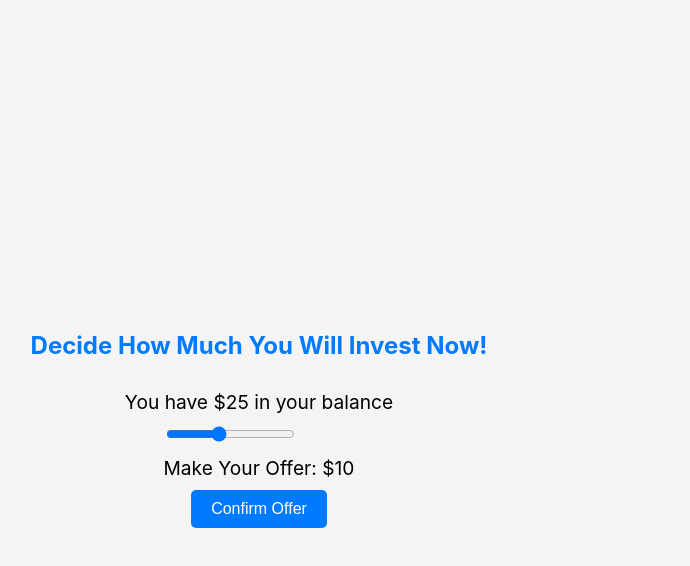
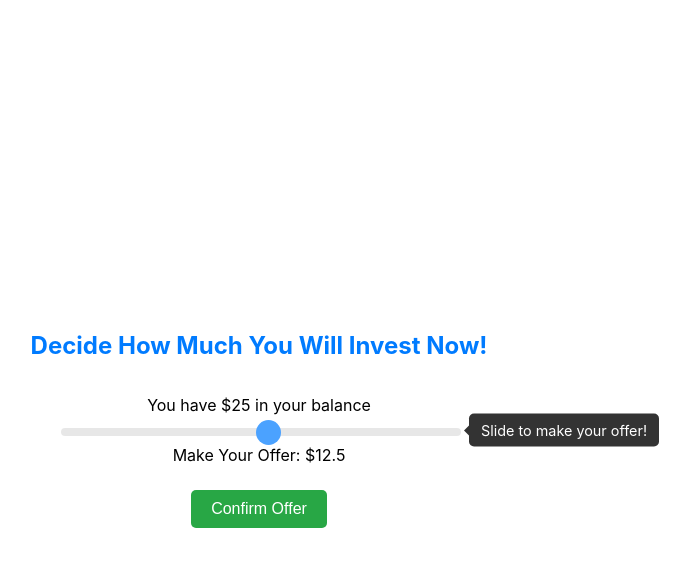
Before and after one commit to HamzaDincer/trust-game-experiment, a React (Create React App) app: page /trustgame in a window 1280 px wide. Both pictures are taken after a click on the button "Start Practice Rounds". Shown: the top 566 px of the page, without its empty margins (381-1071 px from the left). Built offline with nearby package versions, Linux system fonts and the light colour scheme.

Commit message:
added instructive tooltip for slider

```diff
--- a/public/index.html
+++ b/public/index.html
@@ -4,24 +4,10 @@
     <meta charset="utf-8" />
     <meta name="viewport" content="width=device-width, initial-scale=1" />
     <meta name="theme-color" content="#000000" />
-    <meta
-      name="description"
-      content="Web site created using create-react-app"
-    />
-    <title>React App</title>
+    <title>Trust Game Experiment</title>
   </head>
   <body>
     <noscript>You need to enable JavaScript to run this app.</noscript>
     <div id="root"></div>
-    <!--
-      This HTML file is a template.
-      If you open it directly in the browser, you will see an empty page.
-
-      You can add webfonts, meta tags, or analytics to this file.
-      The build step will place the bundled scripts into the <body> tag.
-
-      To begin the development, run `npm start` or `yarn start`.
-      To create a production bundle, use `npm run build` or `yarn build`.
-    -->
   </body>
 </html>
--- a/src/components/OfferScreen/OfferScreen.jsx
+++ b/src/components/OfferScreen/OfferScreen.jsx
@@ -2,11 +2,8 @@ import React, { useState } from "react";
 import "./OfferScreen.scss";
 
 const OfferScreen = ({ moneyBalance, onOfferComplete, isTrial }) => {
-  const OFFER_START_AT = 10; // Starting offer amount
-  const [offer, setOffer] = useState(OFFER_START_AT);
-  const MAX_OFFER = moneyBalance; // Assuming the max offer can be all the money balance
+  const [offer, setOffer] = useState(moneyBalance / 2); // Starting offer amount
 
-  // Update the offer based on the slider
   const handleSliderChange = (event) => {
     setOffer(Number(event.target.value));
   };
@@ -15,17 +12,18 @@ const OfferScreen = ({ moneyBalance, onOfferComplete, isTrial }) => {
     <div className="offer-screen">
       <h2>Decide How Much You Will Invest Now!</h2>
       <p>You have ${moneyBalance} in your balance</p>
-      <div>
+      <div className="slider-container">
+        {isTrial && <div className="tooltip">Slide to make your offer!</div>}
         <input
           type="range"
-          min={0}
-          max={MAX_OFFER}
+          min="0"
+          max={moneyBalance}
           value={offer}
           onChange={handleSliderChange}
           className="slider"
         />
-        <p>Make Your Offer: ${offer}</p>
       </div>
+      <p>Make Your Offer: ${offer}</p>
       <button onClick={() => onOfferComplete(offer)}>Confirm Offer</button>
     </div>
   );
--- a/src/components/OfferScreen/OfferScreen.scss
+++ b/src/components/OfferScreen/OfferScreen.scss
@@ -5,33 +5,91 @@
   justify-content: center;
   min-height: 100vh;
   padding: 20px;
-  background-color: #f4f4f4; // Soft background color for easy viewing
 
   h2 {
-    color: #007bff; // Highlight color for the heading
-    margin-bottom: 20px; // Spacing for clarity
+    margin-bottom: 30px;
+    color: #007bff; // Bright blue for headings
   }
 
   p {
-    font-size: 1.2rem; // Slightly larger font for readability
-    margin: 10px 0; // Uniform margin for paragraph separation
+    font-size: 1rem;
+    margin: 5px 0;
+  }
+
+  .slider-container {
+    position: relative;
+    width: 100%;
+    max-width: 400px; // Adjust as needed
+
+    .tooltip {
+      position: absolute;
+      top: 50%;
+      transform: translateY(-50%);
+      left: 100%;
+      margin-left: 10px; // Distance from the slider
+      background-color: #333;
+      color: white;
+      padding: 8px 12px;
+      border-radius: 5px;
+      font-size: 0.9rem;
+      white-space: nowrap;
+      display: block;
+
+      &:after {
+        content: "";
+        position: absolute;
+        top: 50%;
+        right: 100%; // Position arrow on the left side of the tooltip
+        margin-top: -5px;
+        border-width: 5px;
+        border-style: solid;
+        border-color: transparent #333 transparent transparent; // Arrow color matches tooltip background
+      }
+    }
+
+    .slider {
+      -webkit-appearance: none;
+      width: 100%;
+      height: 8px;
+      border-radius: 5px;
+      background: #ddd;
+      outline: none;
+      opacity: 0.7;
+      -webkit-transition: 0.2s;
+      transition: opacity 0.2s;
+
+      &::-webkit-slider-thumb {
+        -webkit-appearance: none;
+        appearance: none;
+        width: 25px;
+        height: 25px;
+        border-radius: 50%;
+        background: #007bff;
+        cursor: pointer;
+      }
+
+      &::-moz-range-thumb {
+        width: 25px;
+        height: 25px;
+        border-radius: 50%;
+        background: #007bff;
+        cursor: pointer;
+      }
+    }
   }
 
   button {
+    margin-top: 20px;
     padding: 10px 20px;
     font-size: 1rem;
-    background-color: #007bff; // Matching theme color for buttons
-    color: white; // Contrast color for button text
+    background-color: #28a745; // Green background
+    color: white;
     border: none;
     border-radius: 5px;
     cursor: pointer;
-    transition: background-color 0.2s; // Smooth transition for button interaction
 
     &:hover {
-      background-color: darken(
-        #007bff,
-        10%
-      ); // Darken button on hover for visual feedback
+      background-color: darken(#28a745, 10%);
     }
   }
 }
```
